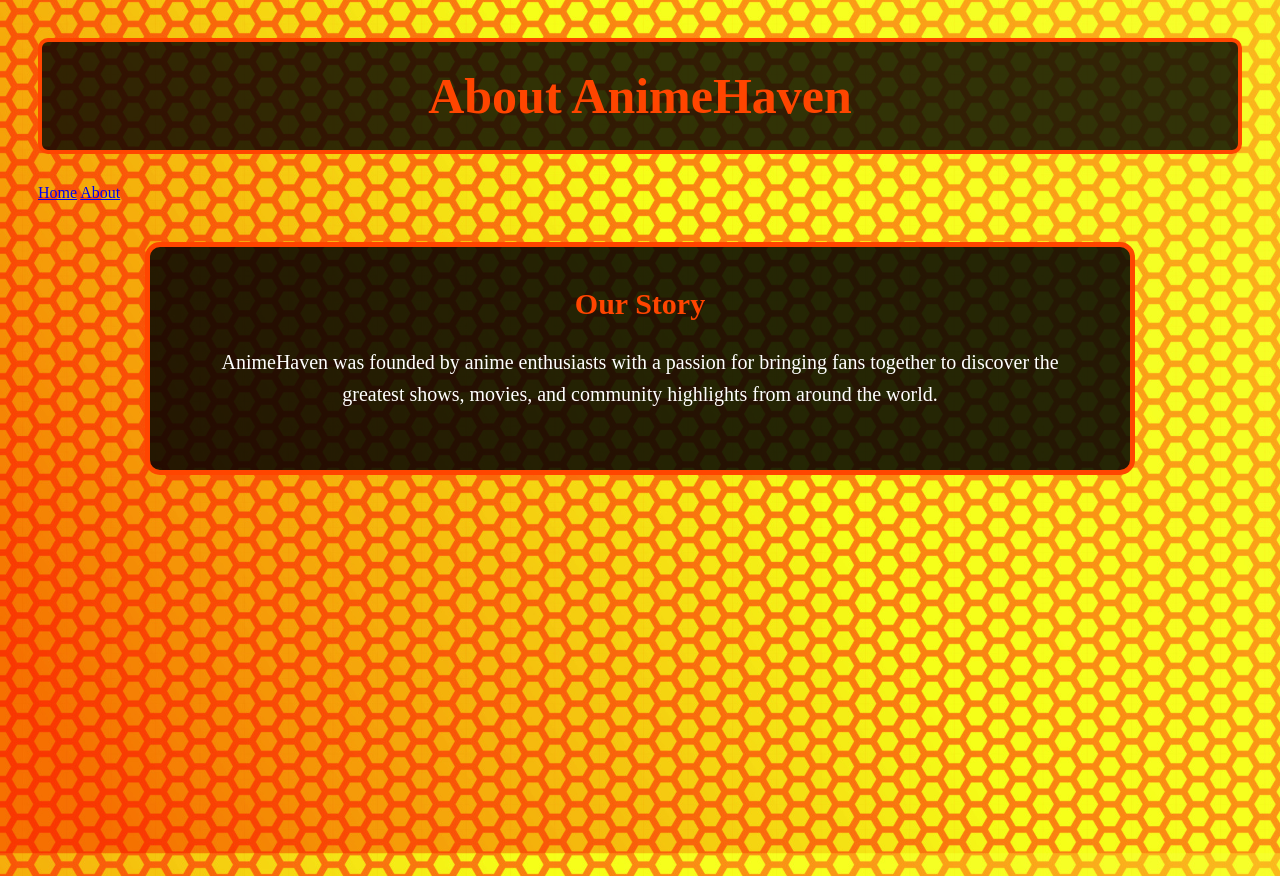
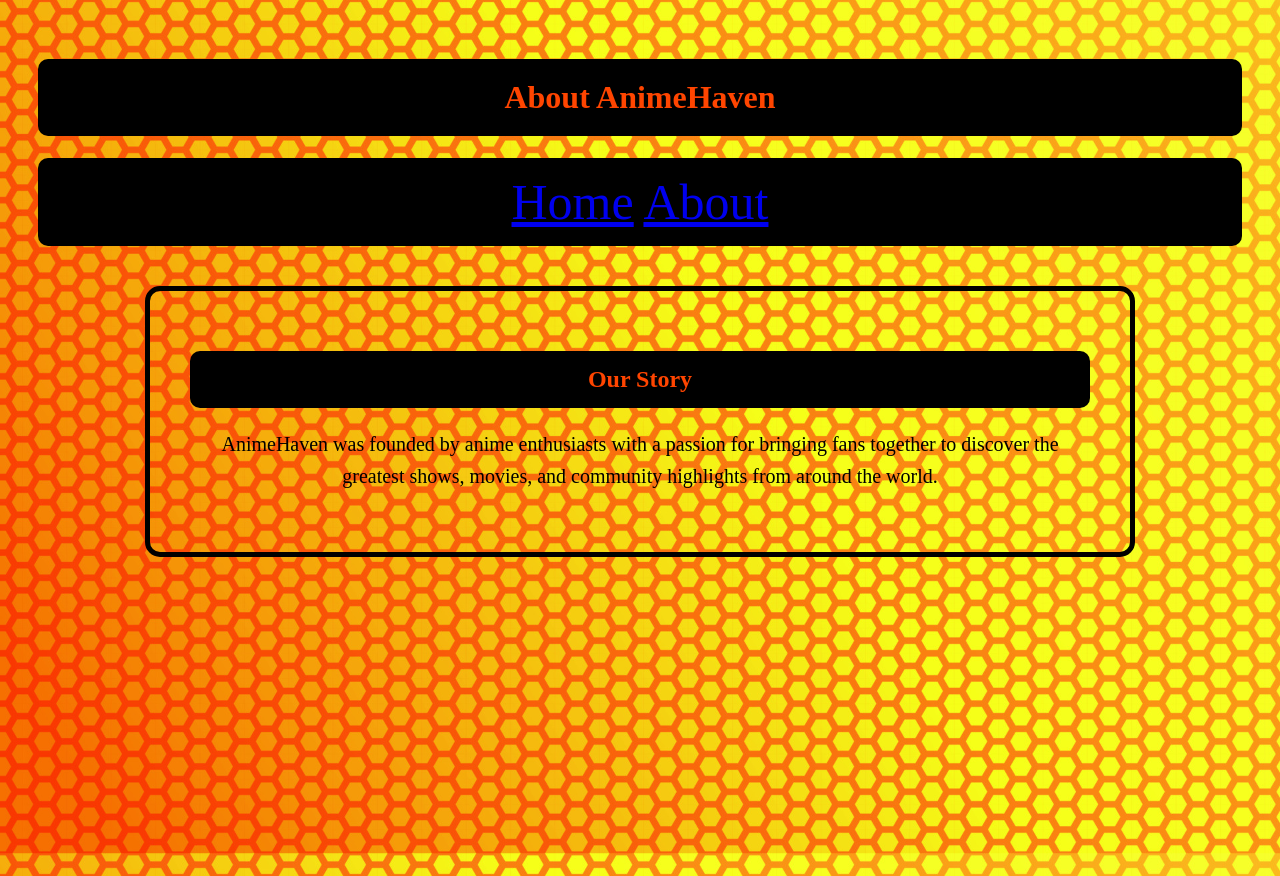
Before and after one commit to ethankigen3-cmd/WebDev_Project_AnimeHaven, a plain HTML site: page about.html in a window 1280 px wide. Drawn offline with Linux system fonts and the light colour scheme.

Commit message:
Accessibilty changes

```diff
--- a/CSS/style.css
+++ b/CSS/style.css
@@ -1,7 +1,11 @@
 
 
 .homepage {
-    background-color: orangered;
+    background-image: url("../images/backgroundimage.jpg");
+    background-size: cover;
+    background-position: center;
+    background-repeat: no-repeat;
+    height: 200vh;
 }
 
 .hero {
@@ -9,16 +13,14 @@
     background-size: cover;
     background-position: center;
     background-repeat: no-repeat;
-    height: 500px;
+    height: 100vh;
 }
 
 .title {
     text-align: center;
     color: white;
-    background-color: grey;
+    background-color:grey;
     font-size: 50px;
-    padding: 20px 30px;
-    border: 4px solid orangered;
     margin: 20px;
     border-radius: 10px;
 }
@@ -27,20 +29,14 @@
     text-align: center;
     background-color: slategrey;
     font-size: 30px;
-
     padding: 20px;
     margin: 0;
-    border-bottom: 3px solid black;
 }
 
 .heading a {
     color: white;
     text-decoration: none;
     margin: 0 15px;
-}
-
-.heading a:hover {
-    color: orangered;
 }
 
 .homepage main {
@@ -92,38 +88,42 @@ main img {
 }
 
 .knowmore {
+    background-color: black;
+    color: orangered;
+    padding: 20px;
+    border-radius: 10px;
     text-align: center;
-    color: orangered;
-    background-color: rgba(0, 0, 0, 0.8);
-    font-size: 50px;
-
-    padding: 25px;
-    border: 4px solid orangered;
-    margin: 0 0 30px;
-    border-radius: 10px;
 }
 
 #aboutpage main {
     width: 80%;
     max-width: 900px;
-    background-color: rgba(0, 0, 0, 0.85);
 
     padding: 40px;
-    border: 5px solid orangered;
+    border: 5px solid rgb(0, 0, 0);
     margin: 40px auto;
     border-radius: 15px;
 }
 
 #story {
+    background-color: black;
+    color: orangered;
+    padding: 15px;
+    border-radius: 10px;
     text-align: center;
-    font-size: 30px;
-    color: orangered;
-    margin-top: 0;
 }
 
 .parag {
     text-align: center;
     font-size: 20px;
     line-height: 1.6;
-    color: white;
+    color: rgb(0, 0, 0);
 }
+.about-nav {
+    background-color: black;
+    text-align: center;
+    padding: 15px;
+    margin: 20px auto;
+    border-radius: 10px;
+    font-size:50px;
+}
--- a/about.html
+++ b/about.html
@@ -8,8 +8,7 @@
 </head>
 
 <body id="aboutpage">
-
-    <header class="about-header">
+    <header>
         <h1 class="knowmore">About AnimeHaven</h1>
     </header>
 
```
Also changed, not shown: index.html (+0 -2 lines), 1 other file.
